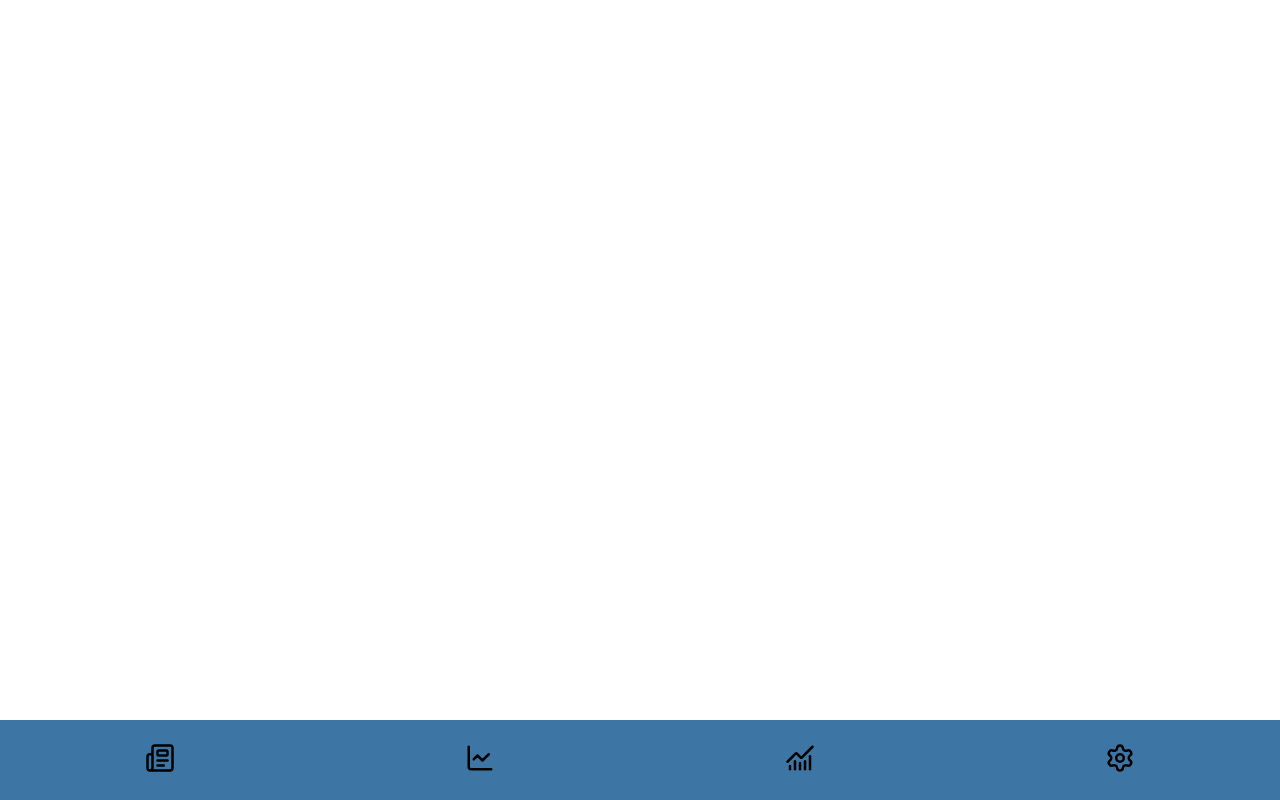
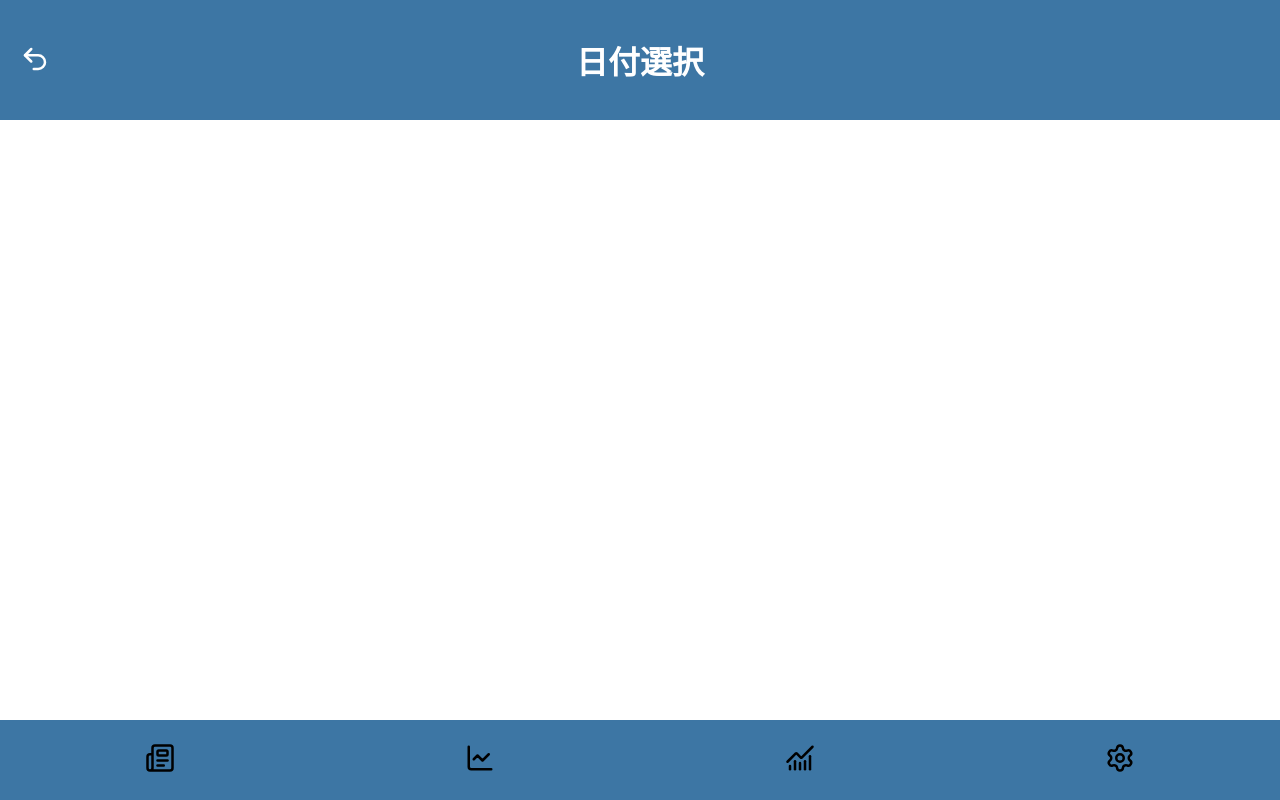
Before and after one commit to mumn06n-bit/Kitsunezaki, a React (Vite) app in the folder frontend/: page /calendar in a window 1280 px wide. Before the commit this address had no page. Built offline with nearby package versions, Linux system fonts and the light colour scheme.

Commit message:
データ画面→カレンダーへの遷移を追加、Headarに戻るボタン有無を追加

```diff
--- a/frontend/src/App.tsx
+++ b/frontend/src/App.tsx
@@ -4,6 +4,7 @@ import DataPage from "./pages/DataPage/DataPage";
 import GraphPage from "./pages/GraphPage/GraphPage";
 import ComparePage from "./pages/ComparePage/ComparePage";
 import SettingsPage from "./pages/SettingPage/SettingPage";
+import CalendarPage from "./pages/DataPage/Calendar";//カレンダー
 
 import BottomNavigation from "./components/BottomNavigation";
 
@@ -13,7 +14,11 @@ function App() {
     <>
       <Routes>
         <Route path="/" element={<Navigate to="/data" replace />} />
+
         <Route path="/data" element={<DataPage />} />
+        {/* カレンダーへの遷移 */}
+        <Route path="/calendar" element={<CalendarPage />} />
+
         <Route path="/graph" element={<GraphPage />} />
         <Route path="/compare" element={<ComparePage />} />
         <Route path="/settings" element={<SettingsPage />} />
--- a/frontend/src/components/Header.css
+++ b/frontend/src/components/Header.css
@@ -7,9 +7,22 @@
     align-items: center;
 
     color: var(--text-white);
+
+    position: relative;
 }
 
 .header h1 {
     margin: 0;
     font-size: 2rem;
 }
+
+.back-button {
+    position: absolute;
+    left: 20px;
+
+    border: none;
+    background: transparent;
+    color: var(--white);
+
+    cursor: pointer;
+}
--- a/frontend/src/components/Header.tsx
+++ b/frontend/src/components/Header.tsx
@@ -1,14 +1,35 @@
 import "./Header.css";
+import { useNavigate } from "react-router-dom";
+import { Icons } from "@/components/materials";
 
 type HeaderProps = {
   title: string;
+  showBackButton?: boolean;
 };
 
 //ヘッダーのみ定義=>PageLayout.tsxで呼び出し
-export default function Header({ title }: HeaderProps) {
+export default function Header({
+  title,
+  showBackButton = false,
+}: HeaderProps) {
+
+  const navigate = useNavigate();
+
   return (
     <header className="header">
+
+      {/* 戻るボタンの表示有無と、直前に表示していた画面へ戻る遷移 */}
+      {showBackButton && (
+        <button
+          className="back-button"
+          onClick={() => navigate(-1)}
+        >
+          <Icons.Undo2 size={30} />
+        </button>
+      )}
+
       <h1>{title}</h1>
+
     </header>
   );
 }
--- a/frontend/src/components/PageLayout.tsx
+++ b/frontend/src/components/PageLayout.tsx
@@ -5,17 +5,19 @@ import Header from "./Header";
 type PageLayoutProps = {
   title: string;
   children: React.ReactNode;
+  showBackButton?: boolean;
 };
 
 //ヘッダーとページ内容のセットを共通化
 export default function PageLayout({
   title,
   children,
+  showBackButton = false,
 }: PageLayoutProps) {
   return (
     <div className="page">
 
-      <Header title={title} />
+      <Header title={title} showBackButton={showBackButton}/>
 
       <main className="page-content">
         {children}
--- a/frontend/src/components/materials.tsx
+++ b/frontend/src/components/materials.tsx
@@ -4,6 +4,8 @@ import {
   ChartLine,//グラフ画面
   ChartNoAxesCombined,//比較画面
   Settings,//設定画面
+  Undo2,//戻るボタン
+
 } from "lucide-react";
 
 export const Icons = {
@@ -12,4 +14,5 @@ export const Icons = {
   ChartLine,
   ChartNoAxesCombined,
   Settings,
+  Undo2,
 };
--- /dev/null
+++ b/frontend/src/pages/DataPage/Calendar.css
@@ -0,0 +1,21 @@
+.calendar-header{
+    display: flex;
+    align-items: center;
+
+    padding: 15px;
+}
+
+.back-button{
+    border: none;
+    background: transparent;
+    cursor: pointer;
+}
+
+.calendar-area{
+
+    flex:1;
+
+    display:flex;
+    justify-content:center;
+    align-items:center;
+}
--- /dev/null
+++ b/frontend/src/pages/DataPage/Calendar.tsx
@@ -0,0 +1,26 @@
+import "./Calendar.css";
+
+import PageLayout from "@/components/PageLayout";
+import { Icons } from "@/components/materials";
+
+export default function CalendarPage() {
+  return (
+    <PageLayout title="日付選択" showBackButton={true}>
+
+      {/* 戻るボタン */}
+      <section className="calendar-header">
+        <button className="back-button">
+          <Icons.Undo2 size={30} />
+        </button>
+      </section>
+
+      {/* カレンダー表示エリア */}
+      <section className="calendar-area">
+
+        {/* ここに後でカレンダーを配置 */}
+
+      </section>
+
+    </PageLayout>
+  );
+}
--- a/frontend/src/pages/DataPage/DataPage.css
+++ b/frontend/src/pages/DataPage/DataPage.css
@@ -23,3 +23,9 @@
 
     margin: 20px 0;
 }
+
+/* カレンダーアイコンの色設定 */
+.calendar-link {
+    color: var(--inactive);
+    text-decoration: none;
+}
--- a/frontend/src/pages/DataPage/DataPage.tsx
+++ b/frontend/src/pages/DataPage/DataPage.tsx
@@ -1,5 +1,6 @@
 import "./DataPage.css";
 import { Icons } from "@/components/materials";//アイコンのインポート
+import { Link } from "react-router-dom";//カレンダーへの遷移
 import PageLayout from "@/components/PageLayout";
 
 export default function DataPage() {
@@ -9,8 +10,10 @@ export default function DataPage() {
       {/* 日付と時間を表示 */}
       <section className="date-area">
         <span>7月8日</span>
-        {/* アイコンの挿入 */}
-        <Icons.CalendarRange size={30} />
+        {/* カレンダーアイコンの挿入 */}
+        <Link to="/calendar" className="calendar-link">
+          <Icons.CalendarRange size={30} />
+        </Link>
       </section>
 
       {/* センサから取得したデータを表示 */}
```
